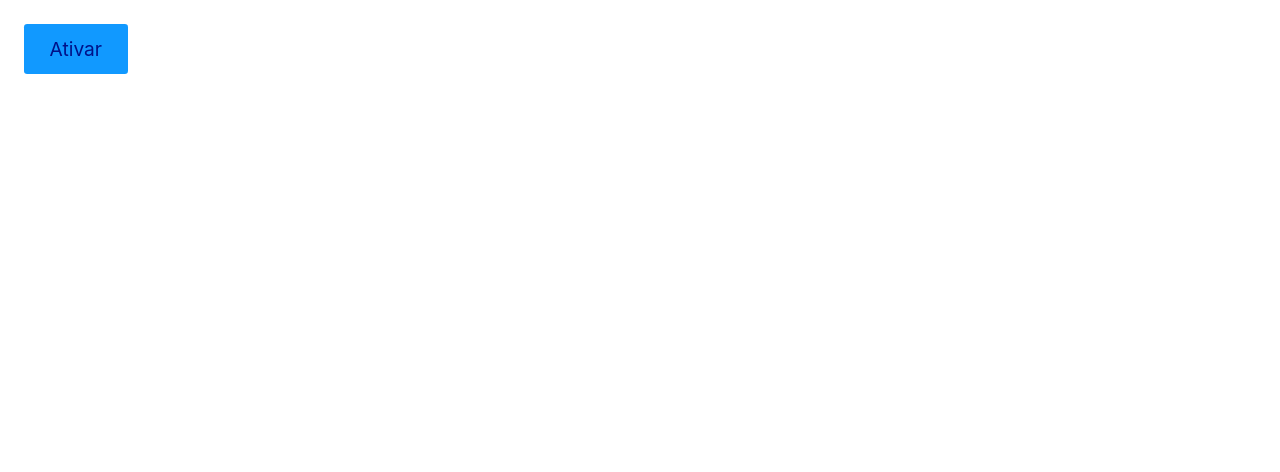
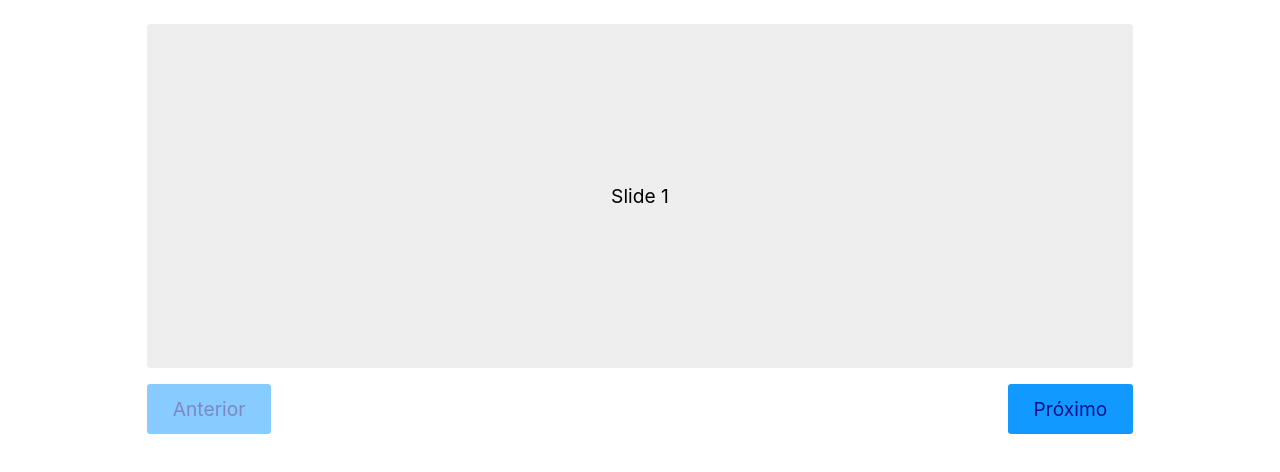
Before and after one commit to claudiogaalvao/OrigamidReactCompleto, a React (Create React App) app: page / in a window 1280 px wide. Shown: the top 472 px of the page. Built offline with nearby package versions, Linux system fonts and the light colour scheme.

Commit message:
Animação de slides com transition

```diff
--- a/src/App.css
+++ /dev/null
@@ -1,25 +0,0 @@
-.animateLeft {
-    opacity: 0;
-    transform: translateX(-20px);
-    animation: animeLeft 0.3s forwards;
-}
-
-.animateZoom {
-    opacity: 0;
-    transform: scale(0.8);
-    animation: animeZoom 0.3s forwards;
-}
-
-@keyframes animeLeft {
-    to {
-        opacity: 1;
-        transform: initial;
-    }
-}
-
-@keyframes animeZoom {
-    to {
-        opacity: 1;
-        transform: initial;
-    }
-}
--- a/src/App.js
+++ b/src/App.js
@@ -1,13 +1,23 @@
 import React from 'react'
-import Produto from './Produto'
-import './App.css';
+import Slide from './Slide'
 
 const App = () => {
-  const [ativar, setAtivar] = React.useState(false);
-
+  const slides = [
+    {
+      id: "slide1",
+      text: "Slide 1",
+    },
+    {
+      id: "slide2",
+      text: "Slide 2",
+    },
+    {
+      id: "slide3",
+      text: "Slide 3",
+    }
+  ]
   return <div>
-    <button onClick={() => {setAtivar(!ativar)}}>Ativar</button>
-    {ativar && <Produto />}
+    <Slide slides={slides} />
   </div>
 }
 
--- a/src/Produto.js
+++ /dev/null
@@ -1,12 +0,0 @@
-import React from 'react'
-
-const Produto = () => {
-    return (
-        <div className="animateZoom">
-            <h1>Produto</h1>
-            <p>Meu produto.</p>
-        </div>
-    )
-}
-
-export default Produto
--- /dev/null
+++ b/src/Slide.js
@@ -0,0 +1,44 @@
+import React from 'react'
+import styles from './Slide.module.css';
+
+const Slide = ({ slides }) => {
+    const [active, setActive] = React.useState(0);
+    const [position, setPosition] = React.useState(0);
+    const contentRef = React.useRef();
+
+    React.useEffect(() => {
+        const { width } = contentRef.current.getBoundingClientRect();
+        setPosition(-(width * active));
+    }, [active])
+
+    function slidePrev() {
+        setActive(active - 1);
+    }
+
+    function slideNext() {
+        setActive(active + 1);
+    }
+
+    console.log(slides.length);
+    console.log(active);
+
+    return (
+        <section className={styles.container}>
+            <div
+            ref={contentRef}
+            className={styles.content}
+            style={{ transform: `translateX(${position}px)` }}
+            >
+                {slides.map((slide) => (
+                <div key={slide.id} className={styles.item}>{slide.text}</div>
+                ))}
+            </div>
+            <nav className={styles.nav}>
+                <button disabled={active === 0} onClick={slidePrev}>Anterior</button>
+                <button disabled={(slides.length-1) === active} onClick={slideNext}>Próximo</button>
+            </nav>
+        </section>
+    )
+}
+
+export default Slide
--- /dev/null
+++ b/src/Slide.module.css
@@ -0,0 +1,29 @@
+.container {
+    overflow: hidden;
+}
+
+.content {
+    display: flex;
+    transition: transform 0.3s ease;
+}
+
+.item {
+    flex-shrink: 0; /*não compacta o item para caber todos na tela, deixando os 80%*/
+    width: 80%;
+    margin: 0 10%;
+    padding: 10rem 0;
+    background: #eee;
+    border-radius: 4px;
+    text-align: center;
+}
+
+.nav {
+    display: flex;
+    justify-content: space-between;
+    margin: 1rem auto;
+    width: 80%;
+}
+
+.nav button:disabled {
+    cursor: default;
+}
```
